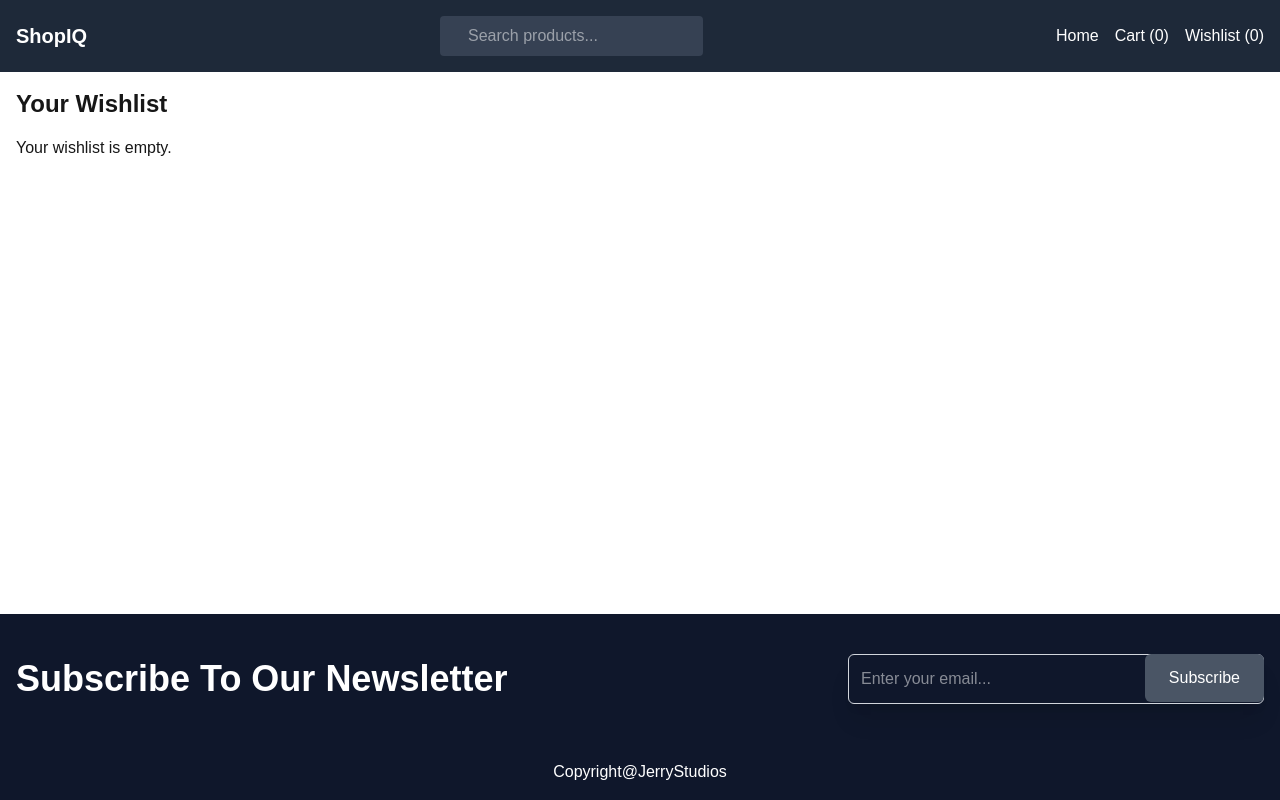
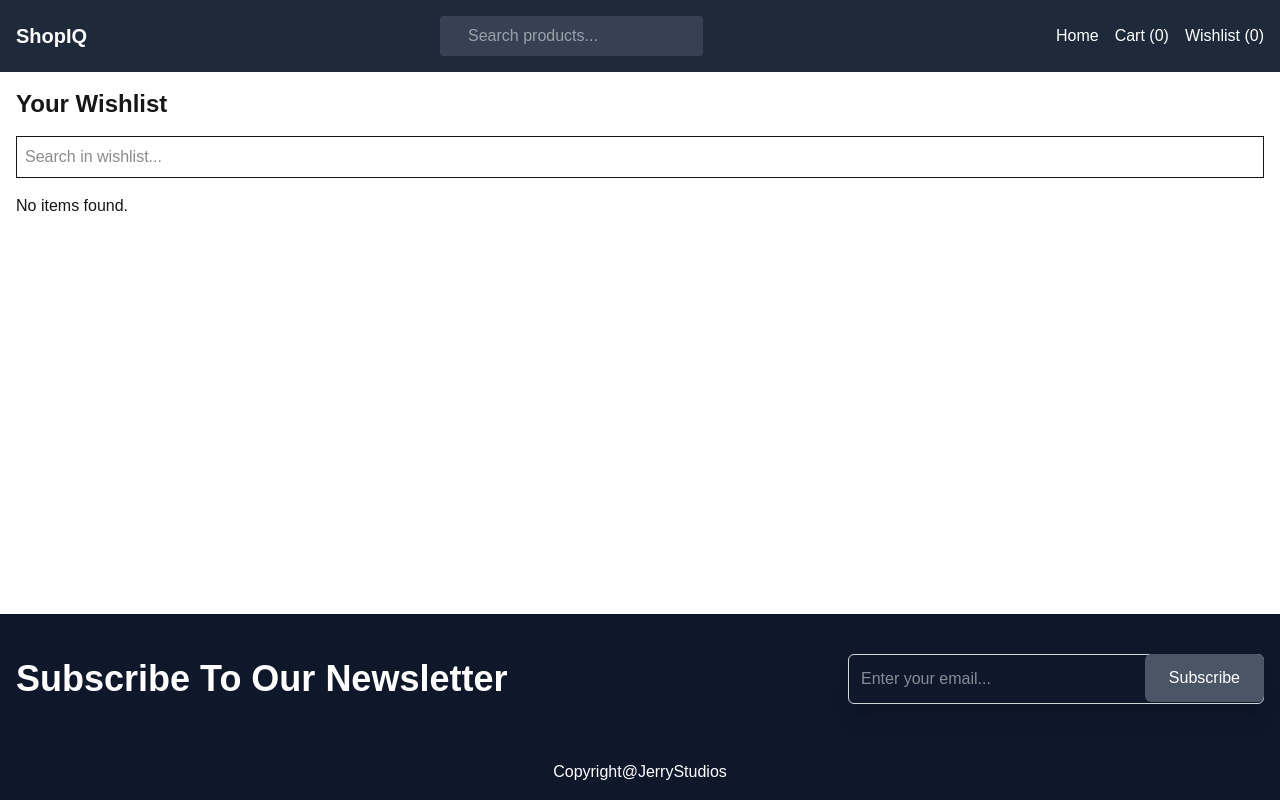
Before and after one commit to Jerry1001-g/Shop-IQ, a Next.js app: page /wishlist in a window 1280 px wide. Built offline with nearby package versions, Linux system fonts and the light colour scheme.

Commit message:
cart and wishlist search bar

```diff
--- a/app/cart/page.js
+++ b/app/cart/page.js
@@ -2,23 +2,37 @@
 import { useShop } from "../../src/context/ShopContext";
 import Navbar from "../../src/components/Navbar";
 import Footer from "../../src/components/Footer";
+import { useState } from "react";
 
 export default function CartPage() {
   const { cart, removeFromCart } = useShop();
+  const [searchQuery, setSearchQuery] = useState("");
 
-  const total = cart.reduce((sum, item) => sum + item.price, 0);
+  const filteredCart = cart.filter((item) =>
+    item.title.toLowerCase().includes(searchQuery.toLowerCase())
+  );
+
+  const total = filteredCart.reduce((sum, item) => sum + item.price, 0);
 
   return (
     <div className="flex flex-col min-h-screen">
       <Navbar />
       <main className="flex-1 container mx-auto p-4">
         <h1 className="text-2xl font-bold mb-4">Your Cart</h1>
-        {cart.length === 0 ? (
-          <p>Your cart is empty.</p>
+        {/* Search Input */}
+        <input
+          type="text"
+          placeholder="Search in cart..."
+          value={searchQuery}
+          onChange={(e) => setSearchQuery(e.target.value)}
+          className="border p-2 mb-4 w-full"
+        />
+        {filteredCart.length === 0 ? (
+          <p>No items found.</p>
         ) : (
           <>
             <ul className="space-y-4">
-              {cart.map((item, index) => (
+              {filteredCart.map((item, index) => (
                 <li
                   key={`${item.id}-${index}`}
                   className="flex items-center justify-between bg-gray-100 p-4 rounded"
--- a/app/product/[id]/page.js
+++ b/app/product/[id]/page.js
@@ -37,13 +37,13 @@ export default function ProductDetails() {
         <div className="flex gap-2 mt-4">
           <button
             onClick={() => addToCart(product)}
-            className="bg-slate-700 text-white px-4 py-2 rounded hover:bg-black"
+            className="bg-green-700 text-white px-4 py-2 rounded hover:bg-green-900"
           >
             Add to Cart
           </button>
           <button
             onClick={() => addToWishlist(product)}
-            className="bg-gray-500 text-white px-4 py-2 rounded hover:bg-black"
+            className="bg-red-500 text-white px-4 py-2 rounded hover:bg-red-900"
           >
             Add to Wishlist
           </button>
--- a/app/wishlist/page.js
+++ b/app/wishlist/page.js
@@ -2,23 +2,37 @@
 import { useShop } from "../../src/context/ShopContext";
 import Navbar from "../../src/components/Navbar";
 import Footer from "../../src/components/Footer";
+import { useState } from "react";
 
 export default function WishlistPage() {
   const { wishlist, removeFromWishlist } = useShop();
+  const [searchQuery, setSearchQuery] = useState("");
 
-  const total = wishlist.reduce((sum, item) => sum + item.price, 0);
+  const filteredWishlist = wishlist.filter((item) =>
+    item.title.toLowerCase().includes(searchQuery.toLowerCase())
+  );
+
+  const total = filteredWishlist.reduce((sum, item) => sum + item.price, 0);
 
   return (
     <div className="flex flex-col min-h-screen">
       <Navbar />
       <main className="flex-1 container mx-auto p-4">
         <h1 className="text-2xl font-bold mb-4">Your Wishlist</h1>
-        {wishlist.length === 0 ? (
-          <p>Your wishlist is empty.</p>
+        {/* Search Input */}
+        <input
+          type="text"
+          placeholder="Search in wishlist..."
+          value={searchQuery}
+          onChange={(e) => setSearchQuery(e.target.value)}
+          className="border p-2 mb-4 w-full"
+        />
+        {filteredWishlist.length === 0 ? (
+          <p>No items found.</p>
         ) : (
           <>
             <ul className="space-y-4">
-              {wishlist.map((item, index) => (
+              {filteredWishlist.map((item, index) => (
                 <li
                   key={`${item.id}-${index}`}
                   className="flex items-center justify-between bg-gray-100 p-4 rounded"
```
